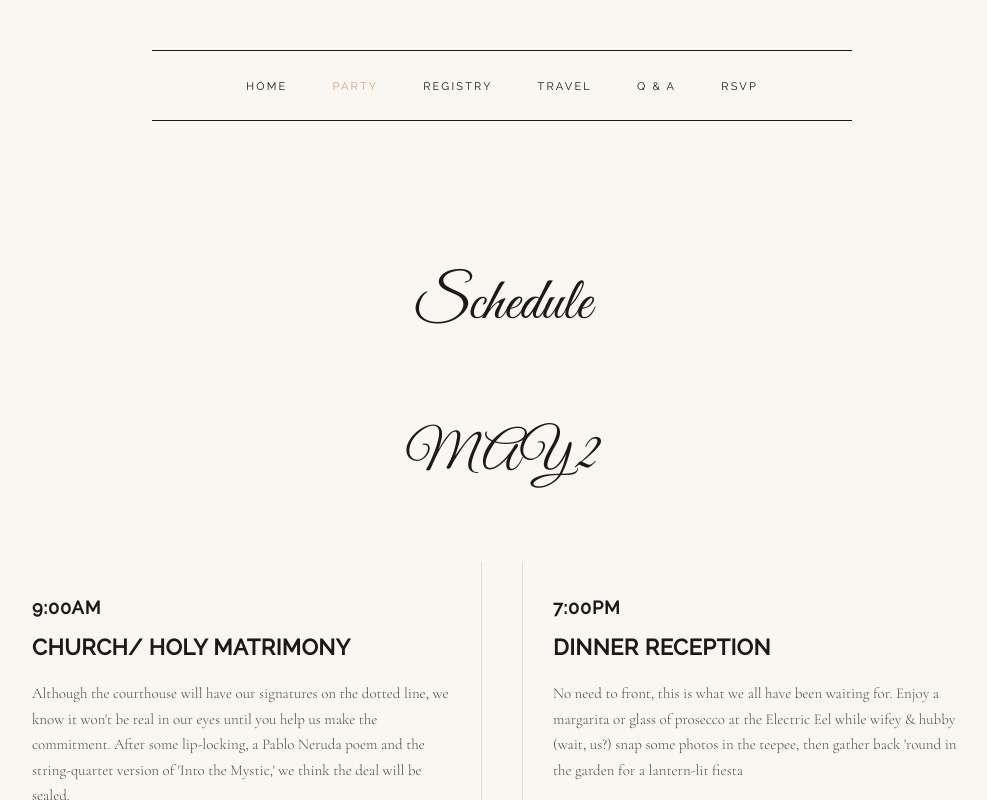
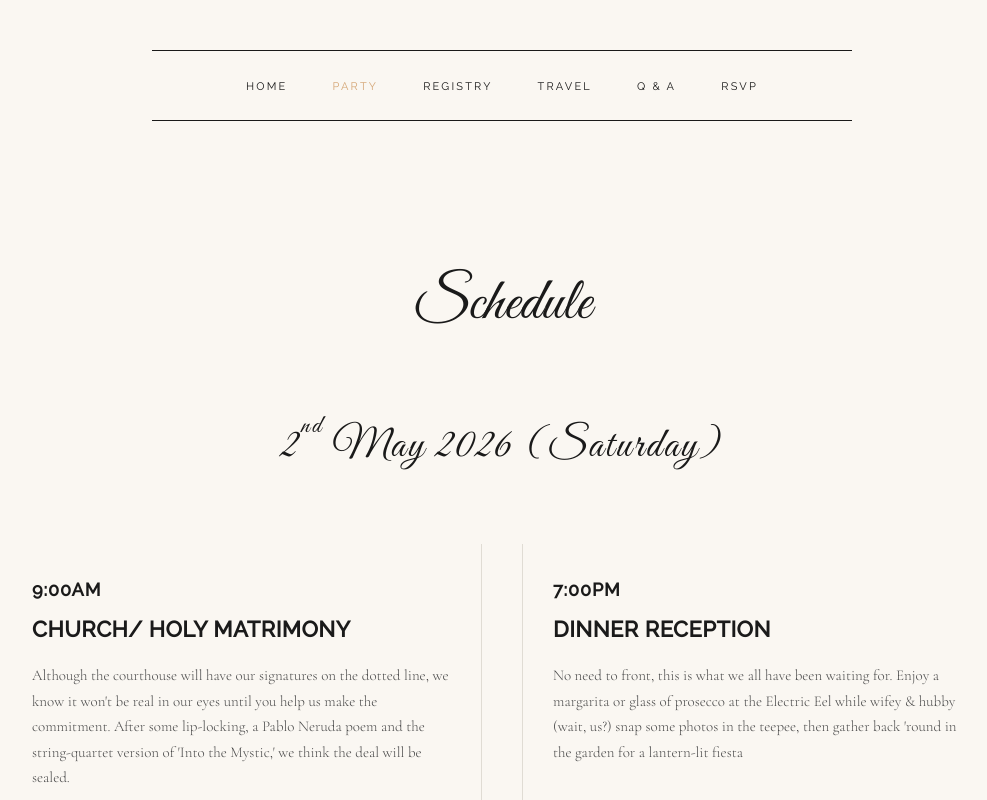
Before and after one commit to FidHackU/WeddingApp, a React (Vite) app in the folder WeddingReact/: page /schedule in a window 1280 px wide. Shown: the top 800 px of the page, without its empty margins (138-1125 px from the left). Built offline with nearby package versions, Linux system fonts and the light colour scheme.

Commit message:
Update date display to use readable script font with superscript ordinals

```diff
--- a/WeddingReact/src/pages/Home.css
+++ b/WeddingReact/src/pages/Home.css
@@ -40,13 +40,20 @@
 }
 
 .home-header-date {
-    font-family: var(--font-sans);
-    font-size: 14px;
+    font-family: var(--font-script);
+    font-size: 24px;
     font-weight: 400;
-    letter-spacing: 0.2em;
+    letter-spacing: 0.1em;
     text-transform: none;
     color: var(--color-text);
     margin: 0;
+}
+
+.home-header-date sup {
+    font-size: 0.6em;
+    vertical-align: top;
+    position: relative;
+    top: -0.2em;
 }
 
 
--- a/WeddingReact/src/pages/Home.tsx
+++ b/WeddingReact/src/pages/Home.tsx
@@ -42,7 +42,7 @@ export function Home() {
                 <h1 className="home-header-names">
                     {WEDDING.groom} & {WEDDING.bride}
                 </h1>
-                <p className="home-header-date">{WEDDING.date}</p>
+                <p className="home-header-date">2<sup>nd</sup> May 2026 (Saturday)</p>
             </header>
 
             {/* Navigation */}
--- a/WeddingReact/src/pages/Schedule.css
+++ b/WeddingReact/src/pages/Schedule.css
@@ -15,10 +15,19 @@
 
 .schedule-date {
     font-family: var(--font-script);
-    font-size: clamp(36px, 5vw, 52px);
-    font-weight: 400;
+    font-size: clamp(32px, 5vw, 42px);
+    font-weight: 300;
+    letter-spacing: 0.05em;
     color: var(--color-text);
     margin-bottom: 60px;
+}
+
+.schedule-date sup {
+    font-size: 0.6em;
+    vertical-align: top;
+    position: relative;
+    top: -0.2em;
+    margin-left: 1px;
 }
 
 /* Two Column Grid */
--- a/WeddingReact/src/pages/Schedule.tsx
+++ b/WeddingReact/src/pages/Schedule.tsx
@@ -9,7 +9,7 @@ export function Schedule() {
 
             <section className="schedule-section">
                 <h2 className="section-title">Schedule</h2>
-                <p className="schedule-date">MAY 2</p>
+                <p className="schedule-date">2<sup>nd</sup> May 2026 (Saturday)</p>
 
                 <div className="schedule-grid">
                     {/* Church / Holy Matrimony */}
```
